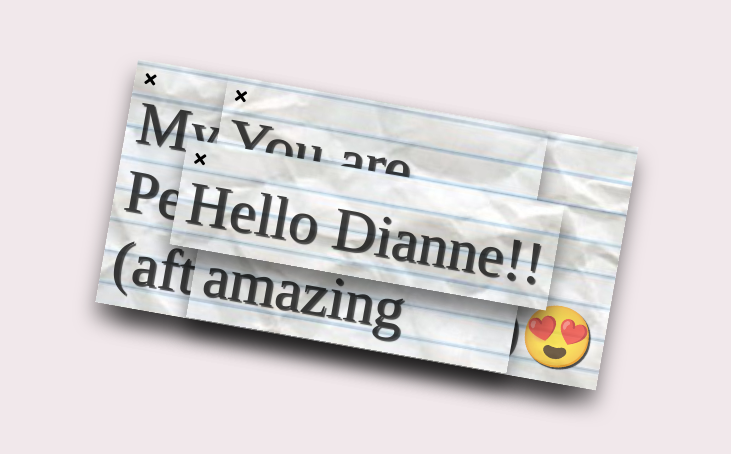
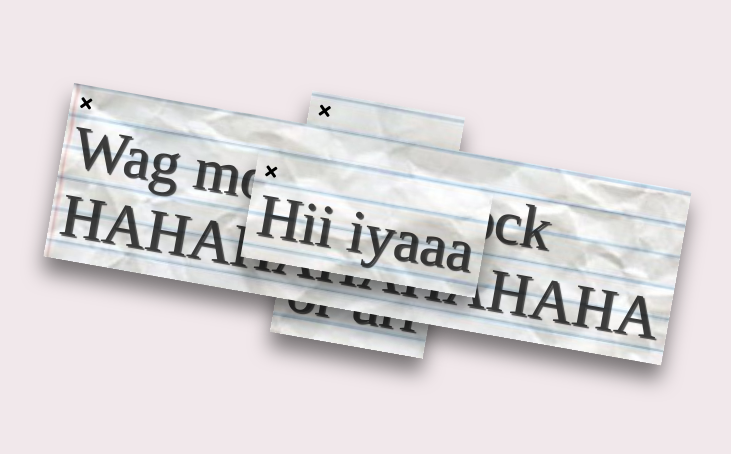
Before and after one commit to OtomeHazo/Valentine, a plain HTML site: page index.html in a window 1280 px wide. Shown: the part 176-630 px from the top of the page, without its empty margins (273-1004 px from the left). Drawn offline with Linux system fonts and the light colour scheme; a web font is replaced by a local one.

Commit message:
Update index.html

```diff
--- a/index.html
+++ b/index.html
@@ -14,33 +14,24 @@
     <p>
         <a href="valentine.html">Click Me</a>
     </p>
-    <div class="paper dani">
-        <i class="fas fa-times fa-1x" onclick="conceal(this)"></i>
-        <p>Your smile</p>
-        <p>pierces through <br> everything. 🤩</p>
-        <img src="assets/myCrush.jpg" alt="">
+    <div class="paper img">
+        <i class="fas fa-times fa-1x" onclick="hide(this)"></i>
+        <p>charot</p>
     </div>
     <div class="paper img">
         <i class="fas fa-times fa-1x" onclick="hide(this)"></i>
-        <p>How can someone</p>
-        <p>be so cute </p>
-        <p>yet so bright... 💖</p>
+        <p>tara </p>
+        <p>tft </p>
+        <p> or urf</p>
     </div>
     <div class="paper img">
         <i class="fas fa-times fa-1x" onclick="hide(this)"></i>
-        <p>My Favorite </p>
-        <p>Person </p>
-        <p>(after my family)😍</p>
+        <p>Wag mo ako I block </p>
+        <p>HAHAHAHAHAHAHA </p>
     </div>
     <div class="paper img">
         <i class="fas fa-times fa-1x" onclick="hide(this)"></i>
-        <p>You are </p>
-        <p>dazzling and </p>
-        <p>amazing</p>
-    </div>
-    <div class="paper img">
-        <i class="fas fa-times fa-1x" onclick="hide(this)"></i>
-        <p>Hello Dianne!!</p>
+        <p>Hii iyaaa</p>
         <p> </p>
     </div>
 
```
